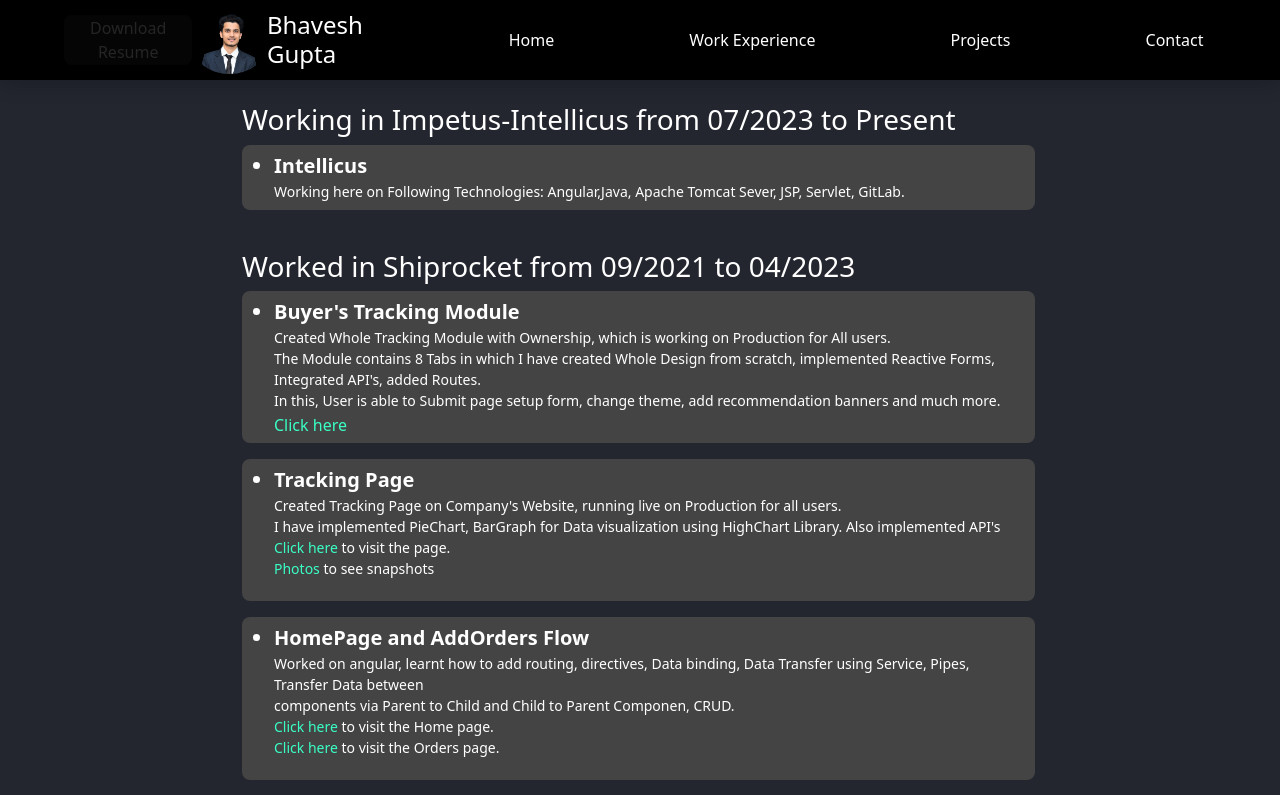
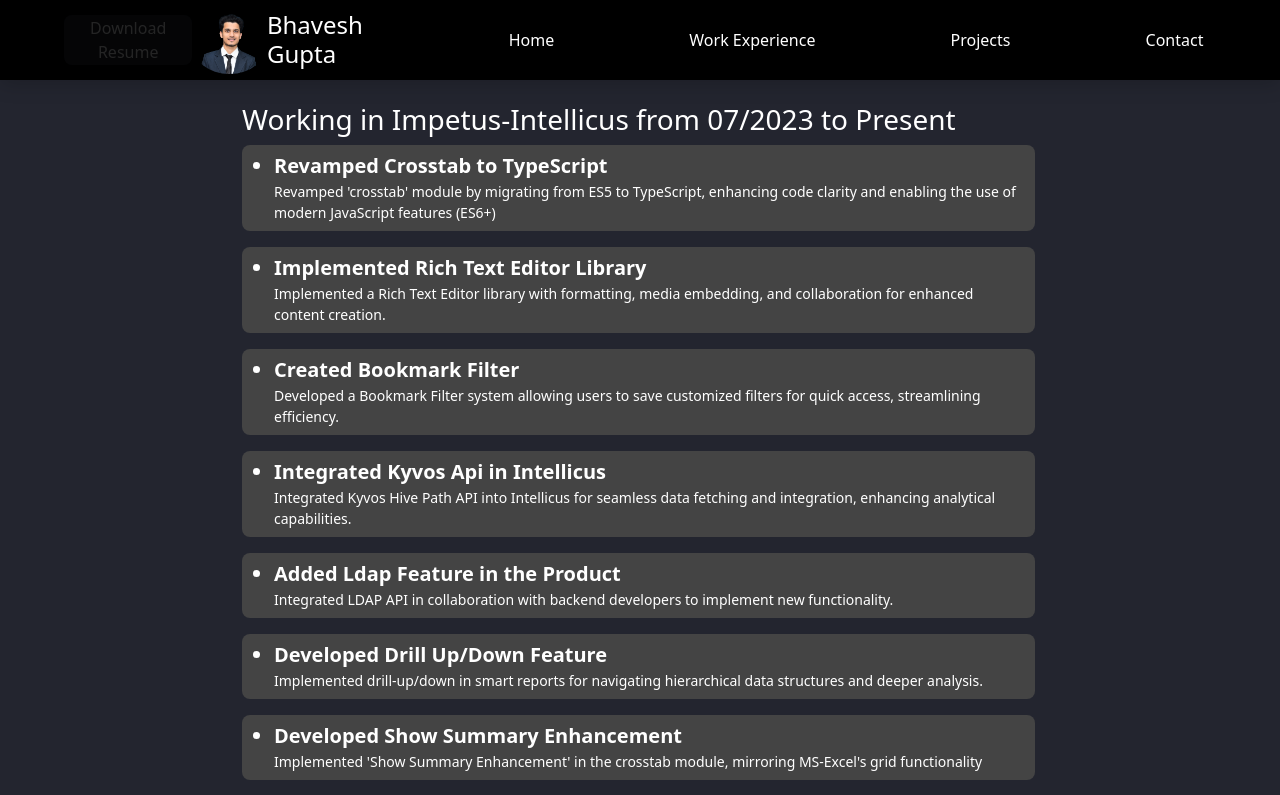
Before and after one commit to bhavesh1221/portfolio, an Angular app: page / in a window 1280 px wide. Shown: the top 795 px of the page. Built offline with nearby package versions, Linux system fonts and the light colour scheme.

Commit message:
added workExperience and made projects component dynamic

```diff
--- a/src/app/projects/projects.component.scss
+++ b/src/app/projects/projects.component.scss
@@ -27,6 +27,6 @@
     }
 
 }
-a{
-    color: #3affc5;
+ul a{
+    color: #3affc5 !important;
 }
--- a/src/app/projects/projects.component.ts
+++ b/src/app/projects/projects.component.ts
@@ -9,6 +9,53 @@
 
   constructor() { }
 
+  data = [
+    {
+      description : `
+                    Successfully designed and developed a feature-rich Train Booking application using the MEAN stack,
+                    meeting all requirements outlined on the <strong>Unstop platform</strong>. Seamlessly integrated
+                    Angular for an interactive front-end, and harnessed Express.js, Node.js, and MySQL to ensure
+                    efficient data flow and storage. This project showcases my ability to deliver a comprehensive,
+                    end-to-end solution that aligns with industry standards.<br>
+                    The Project - <a class="text-decoration-none text-info" target="_blank" href="https://bhavesh1221.github.io/trainbooking/">
+                    https://bhavesh1221.github.io/trainbooking/</a><br>
+                    Frontend Code - <a class="text-decoration-none text-info" target="_blank" href="https://github.com/bhavesh1221/trainbooking/tree/master">
+                    https://github.com/bhavesh1221/trainbooking/tree/master</a><br>
+                    Backend Code - <a class="text-decoration-none text-info" target="_blank" href="https://github.com/bhavesh1221/trainbooking_BE">
+                    https://github.com/bhavesh1221/trainbooking_BE</a>.
+                  `,
+      heading: `<a target="_blank" class="text-decoration-none text-white" href="https://bhavesh1221.github.io/trainbooking/"><strong>Train Booking App - Technologies used: HTML, CSS, Angular, NodeJs, ExpressJs, MySQL
+                  </strong></a>`
+    },
+    {
+      description: `Electrons is a web application built using the MEAN stack, which includes MongoDB, Express.js, Angular, and Node.js. The application features reactive forms, behavior subject, and API calls to communicate with the backend. It utilizes local storage and cookies to store data on the client-side, and is designed to handle data transfer between the client and the server.
+                      Currently, I am working on adding micro-frontend architecture to improve the application's scalability and maintainability.
+                        <br>
+                        <a class="text-decoration-none text-info" target="_blank" href="https://bhavesh1221.github.io/angular_electrons_web/">https://bhavesh1221.github.io/angular_electrons_web/</a>`,
+      heading: `<a class="text-decoration-none text-white" target="_blank" href="https://bhavesh1221.github.io/angular_electrons_web/"><strong>Electrons - Electronics Ecommerce Web App</strong></a>`
+    },
+    {
+      description : `<a class="text-decoration-none text-info" target="_blank" href="https://bhavesh1221.github.io/calculator_dynamic/">https://bhavesh1221.github.io/calculator_dynamic/</a>
+                    <br>
+                    Built using HTML, CSS, and JavaScript. The calculator has beautiful user interface and is easy to use. It allows users to perform basic arithmetic calculations, including addition, subtraction, multiplication, and division.
+                     Which can also be used on Mobile Devices.`,
+      heading: `<a class="text-decoration-none text-white" href="https://bhavesh1221.github.io/calculator_dynamic/" target="_blank"><strong>Calculator</strong></a>`
+    },
+    {
+      description : `<a class="text-decoration-none text-info" target="_blank" href="https://bhavesh1221.github.io/TodoListUsingJavaScript/">https://bhavesh1221.github.io/TodoListUsingJavaScript/</a>
+                  <br>
+                  Task Manager built using HTML, CSS, and JavaScript. The application features a stunning user interface that is intuitive and easy to navigate. With its simple design and efficient functionality, users can easily manage their tasks and stay on top of their to-do list.`,
+      heading: `<a class="text-decoration-none text-white" href="https://bhavesh1221.github.io/TodoListUsingJavaScript/" target="_blank"><strong>Task manager</strong></a>`
+    },
+    {
+      description:`<a class="text-decoration-none text-info" href="https://bhavesh1221.github.io/chucknorrisApi/" target="_blank">https://bhavesh1221.github.io/chucknorrisApi/</a>
+                <br>
+                Created a Basic Page in which Data is Fetched using api, Every Time User Reloads the page the Data is updated with new Information.`,
+      heading: `<a class="text-decoration-none text-white" href="https://bhavesh1221.github.io/chucknorrisApi/" target="_blank"><strong>Random Data Generator</strong></a>`
+    },
+
+  ]
+
   ngOnInit(): void {
     document.body.style.backgroundColor = "#23252f";
   }
--- a/src/app/workex/workex.component.html
+++ b/src/app/workex/workex.component.html
@@ -6,11 +6,77 @@
         <h3 class="text-white ">Working in Impetus-Intellicus from 07/2023 to Present</h3>
     </div>
     <div class="row">
+
         <div class="col-10">
             <div class="inner">
                 <ul style="background: #444444; border-radius: 8px; padding-top: 6px;padding-bottom: 6px; padding-right:8px;">
-                    <li class="" style="font-size:20px;"><a href="javascript:void(0)" class="text-decoration-none text-white"><strong>Intellicus</strong></a></li>
-                    <p style="font-size: 14px; margin-bottom: 2px;">Working here on Following Technologies: Angular,Java, Apache Tomcat Sever, JSP, Servlet, GitLab. </p>
+                    <li class="" style="font-size:20px;"><a href="javascript:void(0)" class="text-decoration-none text-white"><strong>Revamped Crosstab to TypeScript</strong></a></li>
+                    <p style="font-size: 14px; margin-bottom: 2px;">Revamped 'crosstab' module by migrating from ES5 to TypeScript,
+                        enhancing code clarity and enabling the use of modern JavaScript
+                        features (ES6+) </p>
+                </ul>
+            </div>
+        </div>
+
+
+        <div class="col-10">
+            <div class="inner">
+                <ul style="background: #444444; border-radius: 8px; padding-top: 6px;padding-bottom: 6px; padding-right:8px;">
+                    <li class="" style="font-size:20px;"><a href="javascript:void(0)" class="text-decoration-none text-white"><strong>Implemented Rich Text Editor Library</strong></a></li>
+                    <p style="font-size: 14px; margin-bottom: 2px;">Implemented a Rich Text Editor library with formatting, media
+                        embedding, and collaboration for enhanced content creation. </p>
+                </ul>
+            </div>
+        </div>
+
+        <div class="col-10">
+            <div class="inner">
+                <ul style="background: #444444; border-radius: 8px; padding-top: 6px;padding-bottom: 6px; padding-right:8px;">
+                    <li class="" style="font-size:20px;"><a href="javascript:void(0)" class="text-decoration-none text-white"><strong>Created Bookmark Filter</strong></a></li>
+                    <p style="font-size: 14px; margin-bottom: 2px;">Developed a Bookmark Filter system allowing users to save customized
+                        filters for quick access, streamlining efficiency. </p>
+                </ul>
+            </div>
+        </div>
+
+        <div class="col-10">
+            <div class="inner">
+                <ul style="background: #444444; border-radius: 8px; padding-top: 6px;padding-bottom: 6px; padding-right:8px;">
+                    <li class="" style="font-size:20px;"><a href="javascript:void(0)" class="text-decoration-none text-white"><strong>Integrated Kyvos Api in Intellicus</strong></a></li>
+                    <p style="font-size: 14px; margin-bottom: 2px;">Integrated Kyvos Hive Path API into Intellicus for seamless data fetching
+                        and integration, enhancing analytical capabilities. </p>
+                </ul>
+            </div>
+        </div>
+
+
+        <div class="col-10">
+            <div class="inner">
+                <ul style="background: #444444; border-radius: 8px; padding-top: 6px;padding-bottom: 6px; padding-right:8px;">
+                    <li class="" style="font-size:20px;"><a href="javascript:void(0)" class="text-decoration-none text-white"><strong>Added Ldap Feature in the Product</strong></a></li>
+                    <p style="font-size: 14px; margin-bottom: 2px;">Integrated LDAP API in collaboration with backend developers to
+                        implement new functionality. </p>
+                </ul>
+            </div>
+        </div>
+
+        <div class="col-10">
+            <div class="inner">
+                <ul style="background: #444444; border-radius: 8px; padding-top: 6px;padding-bottom: 6px; padding-right:8px;">
+                    <li class="" style="font-size:20px;"><a href="javascript:void(0)" class="text-decoration-none text-white"><strong>Developed Drill Up/Down Feature</strong></a></li>
+                    <p style="font-size: 14px; margin-bottom: 2px;">Implemented drill-up/down in smart reports for navigating hierarchical
+                        data structures and deeper analysis. </p>
+                </ul>
+            </div>
+        </div>
+
+
+        <div class="col-10">
+            <div class="inner">
+                <ul style="background: #444444; border-radius: 8px; padding-top: 6px;padding-bottom: 6px; padding-right:8px;">
+                    <li class="" style="font-size:20px;"><a href="javascript:void(0)" class="text-decoration-none text-white"><strong>Developed Show Summary Enhancement</strong></a></li>
+                    <p style="font-size: 14px; margin-bottom: 2px;">Implemented 'Show Summary Enhancement' in the crosstab module,
+                        mirroring MS-Excel's grid functionality </p>
                 </ul>
             </div>
         </div>
--- a/src/app/workex/workex.component.scss
+++ b/src/app/workex/workex.component.scss
@@ -18,7 +18,7 @@
     }
 // }
 a{
-    color: #3affc5;
+    color: #17a2b8;
 }
 
 
```
Also changed, not shown: src/app/projects/projects.component.html (+25 -8 lines).
